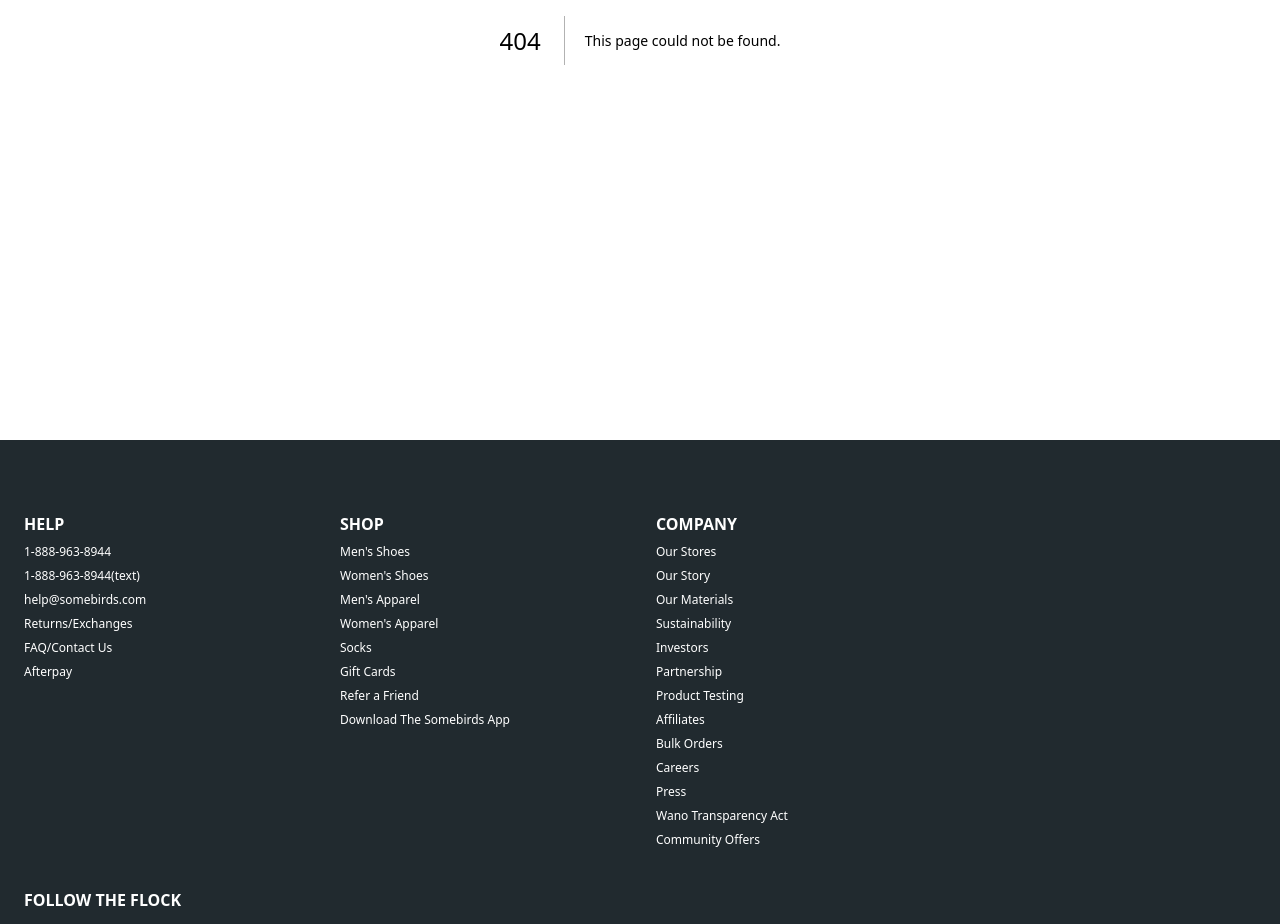
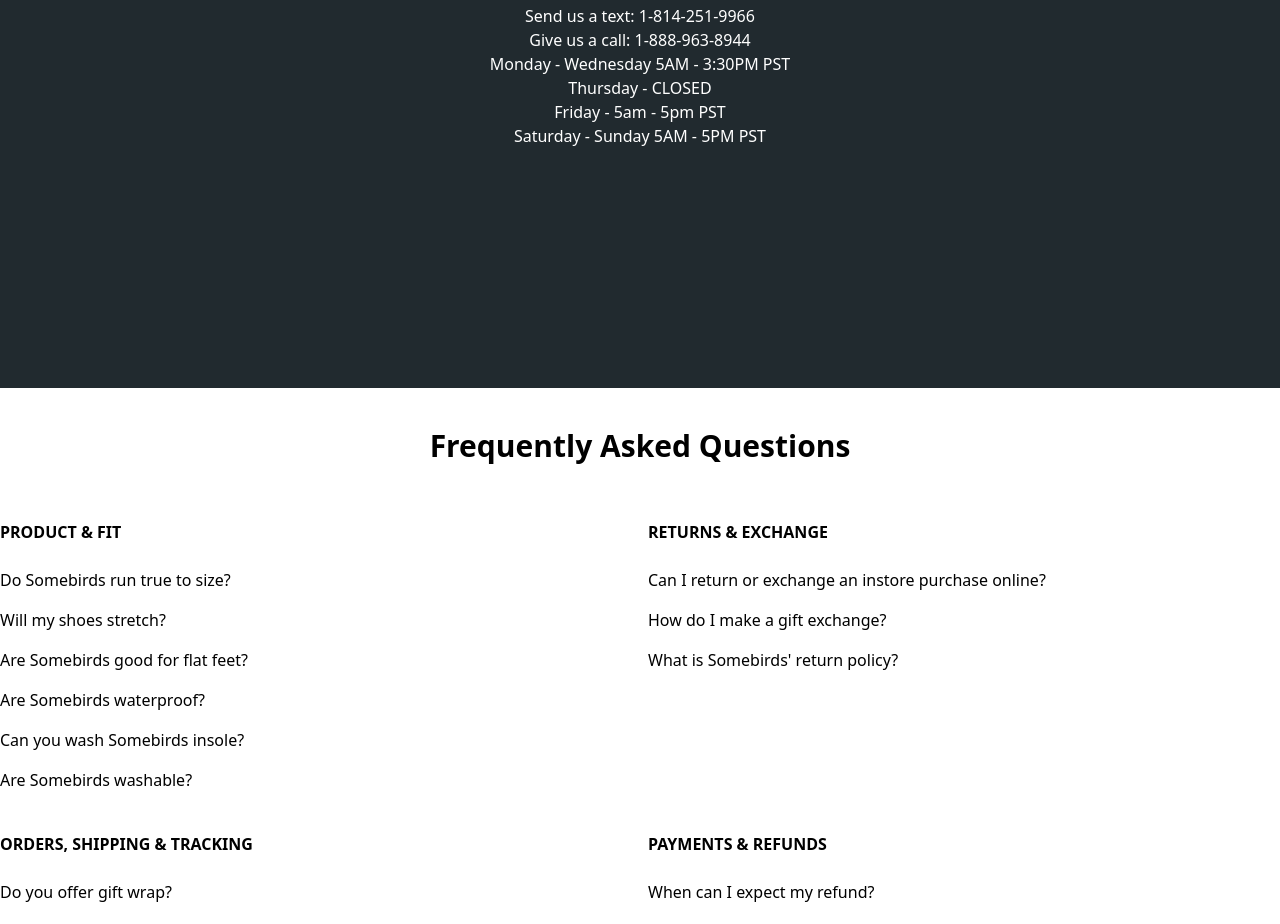
Before and after one commit to kennethmarkhui/somebirds, a Next.js app: page /help in a window 1280 px wide. Before the commit this address had no page. Shown: the part 360-1284 px from the top of the page. Built offline with nearby package versions, Linux system fonts and the light colour scheme.

Commit message:
added help page, faQ

```diff
--- /dev/null
+++ b/pages/help.tsx
@@ -0,0 +1,127 @@
+const contact = [
+  "Send us a text: 1-814-251-9966",
+  "Give us a call: 1-888-963-8944",
+  "Monday - Wednesday 5AM - 3:30PM PST",
+  "Thursday - CLOSED",
+  "Friday - 5am - 5pm PST",
+  "Saturday - Sunday 5AM - 5PM PST",
+];
+
+const Product = [
+  "Do Somebirds run true to size?",
+  "Will my shoes stretch?",
+  "Are Somebirds good for flat feet?",
+  "Are Somebirds waterproof?",
+  "Can you wash Somebirds insole?",
+  "Are Somebirds washable?",
+];
+const Orders = [
+  "Do you offer gift wrap?",
+  "How are you keeping distribution centers safe?",
+  "Can I expedite my order?",
+  "How do you ship?",
+  "What if I want to cancel or change my order?",
+];
+const Company = [
+  "What is your commitment to sustainability?",
+  "Where are Somebirds products made?",
+  "How do you ensure fair and safe working conditions at factories?",
+  "Any updates with the Somebirds and adidas collaboration?",
+];
+const Return = [
+  "Can I return or exchange an instore purchase online?",
+  "How do I make a gift exchange?",
+  "What is Somebirds' return policy?",
+];
+const Payment = [
+  "When can I expect my refund?",
+  "Does Somebirds offer discount codes or coupons?",
+  "How do I send a gift card?",
+];
+
+const help = () => {
+  return (
+    <div className="">
+      <div className="flex flex-col m-auto bg-[#212a2f] text-white py-60">
+        <h1 className="text-6xl p-8 mx-auto font-bold">How Can We Help?</h1>
+        <div className="mx-auto ">
+          {contact.map((item, index) => (
+            <p key={index} className="text-center">
+              {item}
+            </p>
+          ))}
+        </div>
+      </div>
+      <div>
+        <h1 className="font-bold text-3xl py-10 text-center">
+          Frequently Asked Questions
+        </h1>
+        <div className="grid grid-cols-2 gap-4">
+          <div>
+            <div className="font-semibold py-4">PRODUCT & FIT</div>
+            <div>
+              {" "}
+              {Product.map((item, index) => (
+                <p key={index} className="py-2 hover:underline cursor-pointer">
+                  {item}
+                </p>
+              ))}
+            </div>
+          </div>
+
+          <div>
+            {" "}
+            {/* RETURNS AND EXCHANGE */}
+            <div className="font-semibold py-4">RETURNS & EXCHANGE</div>
+            <div>
+              {" "}
+              {Return.map((item, index) => (
+                <p key={index} className="py-2 hover:underline cursor-pointer">
+                  {item}
+                </p>
+              ))}
+            </div>
+          </div>
+          <div>
+            <div className="font-semibold py-4">
+              ORDERS, SHIPPING & TRACKING
+            </div>
+            <div>
+              {" "}
+              {Orders.map((item, index) => (
+                <p key={index} className="py-2 hover:underline cursor-pointer">
+                  {item}
+                </p>
+              ))}
+            </div>
+          </div>
+          <div>
+            {" "}
+            {/* PAYMENTS AND REFUNDS */}
+            <div className="font-semibold py-4">PAYMENTS & REFUNDS</div>
+            <div>
+              {" "}
+              {Payment.map((item, index) => (
+                <p key={index} className="py-2 hover:underline cursor-pointer">
+                  {item}
+                </p>
+              ))}
+            </div>
+          </div>
+          <div>
+            <div className="font-semibold py-4">COMPANY</div>
+            <div>
+              {" "}
+              {Company.map((item, index) => (
+                <p key={index} className="py-2 hover:underline cursor-pointer">
+                  {item}
+                </p>
+              ))}
+            </div>
+          </div>
+        </div>
+      </div>
+    </div>
+  );
+};
+export default help;
```
